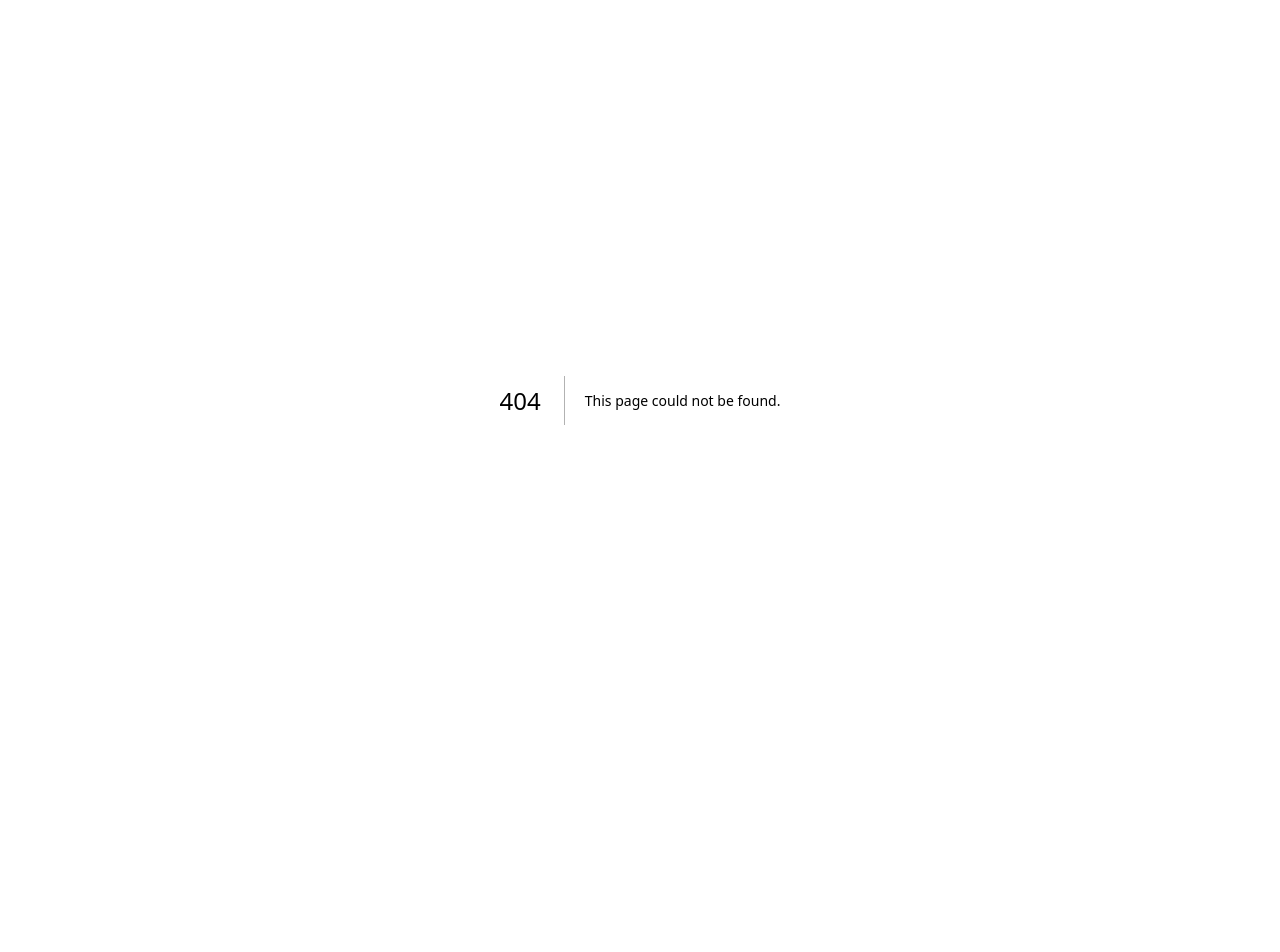
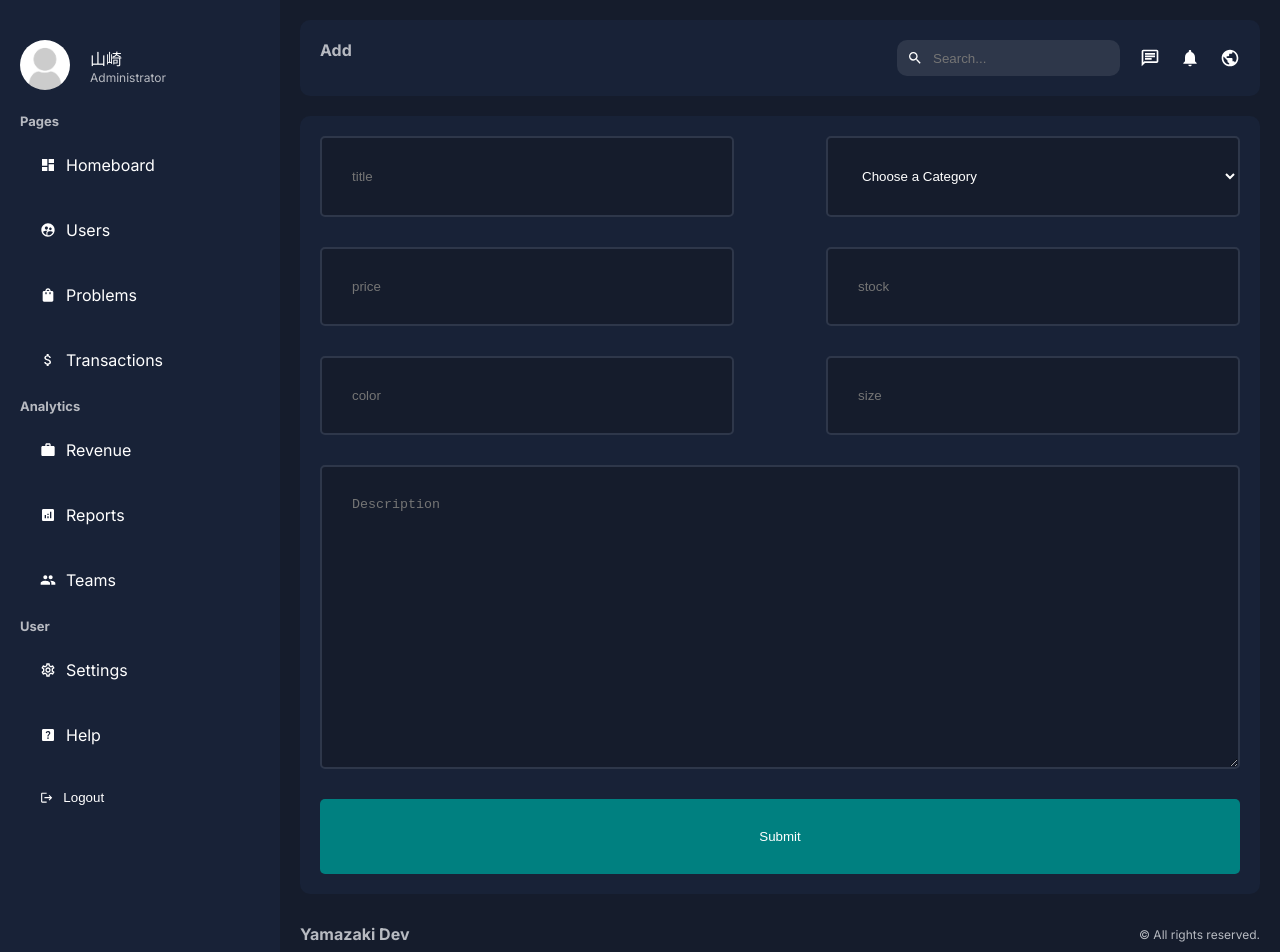
Before and after one commit to yamazakiyoshiki/my-next-port, a Next.js app: page /homeboard/problems/add in a window 1280 px wide. Before the commit this address had no page. Shown: the top 952 px of the page. Before the commit the page ends 800 px from the top, so only its background shows below. Built offline with nearby package versions, Linux system fonts and the light colour scheme.

Commit message:
base comp

```diff
--- a/app/homeboard/users/page.jsx
+++ b/app/homeboard/users/page.jsx
@@ -2,7 +2,7 @@ import { deleteUser } from "@/app/lib/actions";
 import { fetchUsers } from "@/app/lib/data";
 import Pagination from "@/app/ui/homeboard/pagination/pagination";
 import Search from "@/app/ui/homeboard/search/search";
-import styles from "@/app/ui/dashboard/users/users.module.css";
+import styles from "@/app/ui/homeboard/users/users.module.css";
 import Image from "next/image";
 import Link from "next/link";
 
--- a/app/layout.js
+++ b/app/layout.js
@@ -1,4 +1,5 @@
 import { Inter } from 'next/font/google'
+import '../app/ui/globals.css'
 
 const inter = Inter({ subsets: ['latin'] })
 
--- a/app/ui/homeboard/sidebar/menuLink/menuLink.jsx
+++ b/app/ui/homeboard/sidebar/menuLink/menuLink.jsx
@@ -1,5 +1,4 @@
 "use client"
-
 import Link from 'next/link'
 import styles from './menuLink.module.css'
 import { usePathname } from 'next/navigation'
--- a/app/ui/homeboard/sidebar/sidebar.jsx
+++ b/app/ui/homeboard/sidebar/sidebar.jsx
@@ -13,25 +13,25 @@ import {
   MdHelpCenter,
   MdLogout,
 } from "react-icons/md";
-import { auth, signOut } from "@/app/auth";
+// import { auth, signOut } from "@/app/auth";
 
 const menuItems = [
   {
     title: "Pages",
     list: [
       {
-        title: "Dashboard",
-        path: "/dashboard",
+        title: "Homeboard",
+        path: "/homeboard",
         icon: <MdDashboard />,
       },
       {
         title: "Users",
-        path: "/dashboard/users",
+        path: "/homeboard/users",
         icon: <MdSupervisedUserCircle />,
       },
       {
-        title: "Products",
-        path: "/dashboard/products",
+        title: "Problems",
+        path: "/homeboard/problems",
         icon: <MdShoppingBag />,
       },
       {
@@ -78,20 +78,20 @@ const menuItems = [
   },
 ];
 
-const Sidebar = async () => {
-  const { user } = await auth();
+const Sidebar =  () => {
+  // const { user } = await auth();
   return (
     <div className={styles.container}>
       <div className={styles.user}>
         <Image
           className={styles.userImage}
-          src={user.img || "/noavatar.png"}
+          src="/noavatar.png"
           alt=""
           width="50"
           height="50"
         />
         <div className={styles.userDetail}>
-          <span className={styles.username}>{user.username}</span>
+          <span className={styles.username}>山崎</span>
           <span className={styles.userTitle}>Administrator</span>
         </div>
       </div>
@@ -106,10 +106,7 @@ const Sidebar = async () => {
         ))}
       </ul>
       <form
-        action={async () => {
-          "use server";
-          await signOut();
-        }}
+        action=""
       >
         <button className={styles.logout}>
           <MdLogout />
```
Also changed, not shown: app/homeboard/problems/[id]/page.jsx (renamed from app/homeboard/problem/[id]/page.jsx), app/homeboard/problems/add/page.jsx (renamed from app/homeboard/problem/add/page.jsx), app/homeboard/problems/page.jsx (renamed from app/homeboard/problem/page.jsx).
